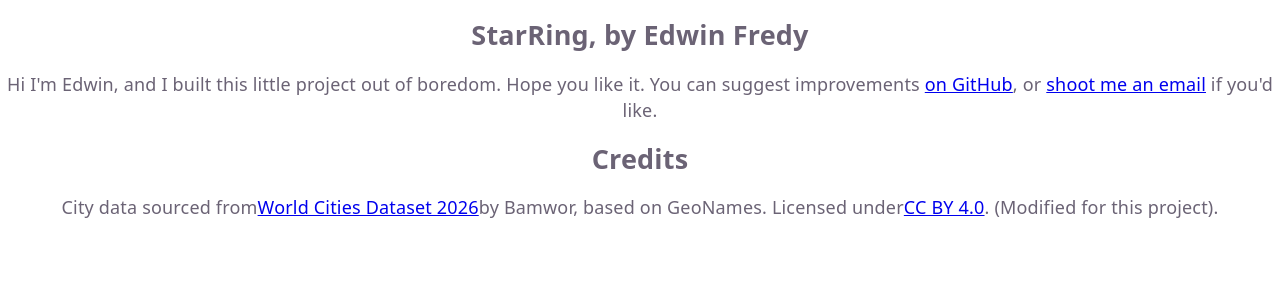
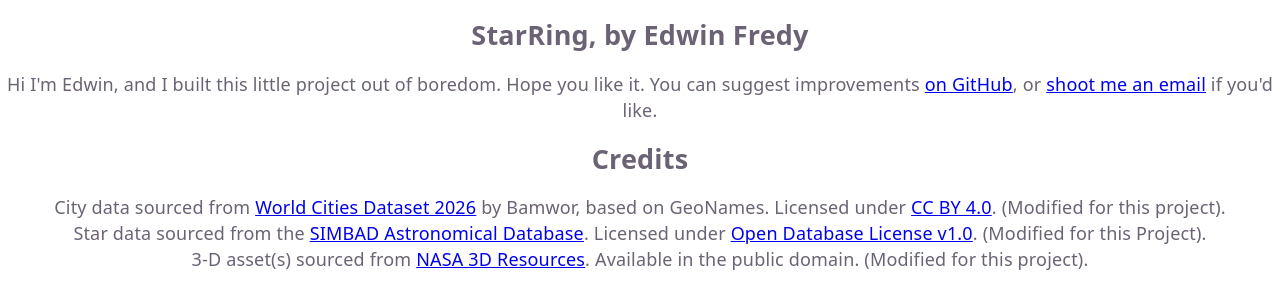
Before and after one commit to edwinfredy/star-ring, a React (Vite) app: page /about in a window 1280 px wide. Shown: the top 308 px of the page. Built offline with nearby package versions, Linux system fonts and the light colour scheme.

Commit message:
Added additional credits

```diff
--- a/src/pages/About.tsx
+++ b/src/pages/About.tsx
@@ -14,15 +14,17 @@ function About() {
             </h2>
 
             <p>
-                City data sourced from
-                <a href="https://bamwor.com">World Cities Dataset 2026</a>
-                by Bamwor, based on GeoNames.
-                Licensed under
-                <a href="https://creativecommons.org/licenses/by/4.0/">
-                CC BY 4.0
-                </a>. (Modified for this project).
+                City data sourced from <a href="https://bamwor.com"> World Cities Dataset 2026</a> by Bamwor, based on GeoNames.
+                Licensed under <a href="https://creativecommons.org/licenses/by/4.0/">CC BY 4.0</a>. (Modified for this project).
             </p>
-
+            <p>
+                Star data sourced from the <a href="https://simbad.cfa.harvard.edu/simbad/">SIMBAD Astronomical Database</a>.
+                Licensed under <a href="https://opendatacommons.org/licenses/odbl/1-0/">Open Database License v1.0</a>. (Modified for this Project).
+            </p>
+            <p>
+                3-D asset(s) sourced from <a href="https://science.nasa.gov/3d-resources/">NASA 3D Resources</a>.
+                Available in the public domain. (Modified for this project).
+            </p>
         </section>
     )
 }
```
